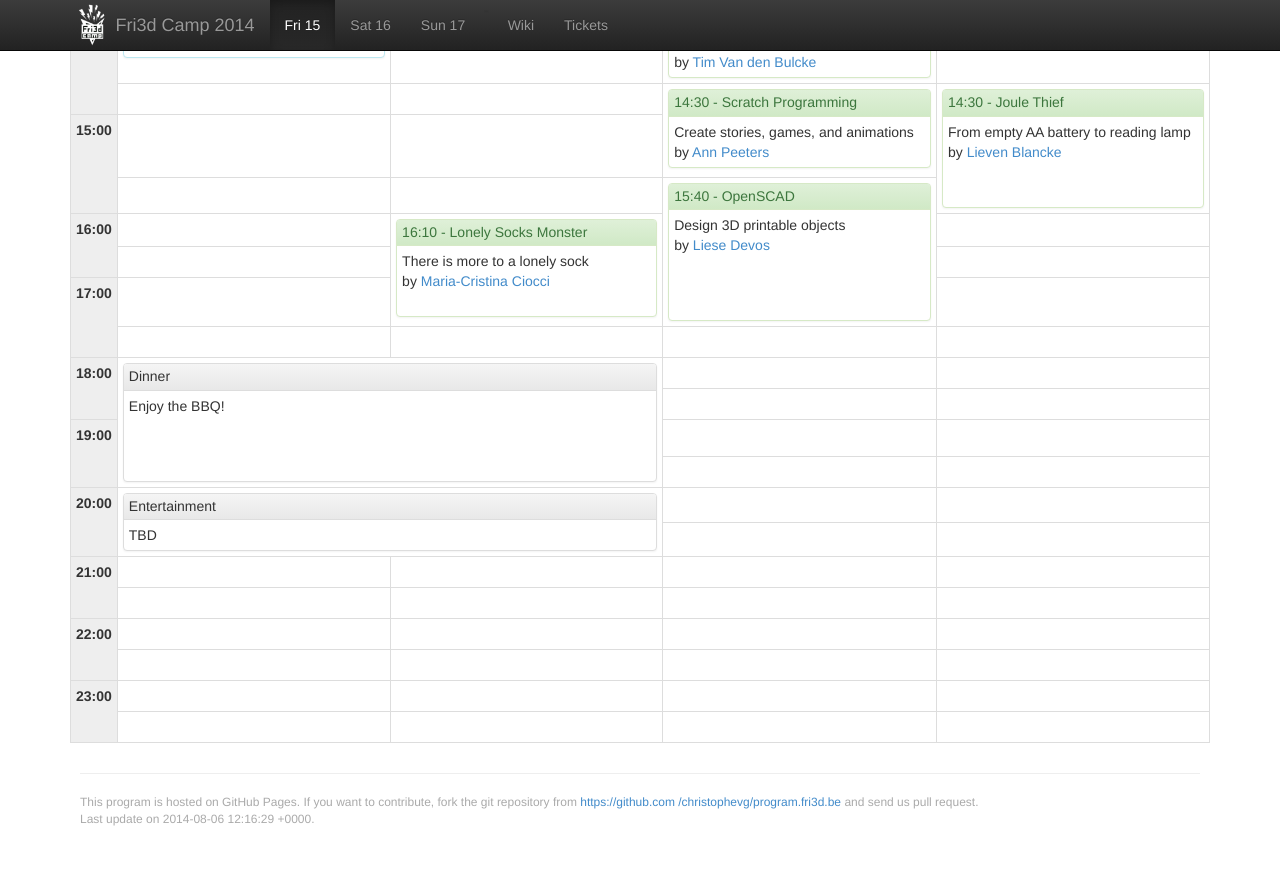
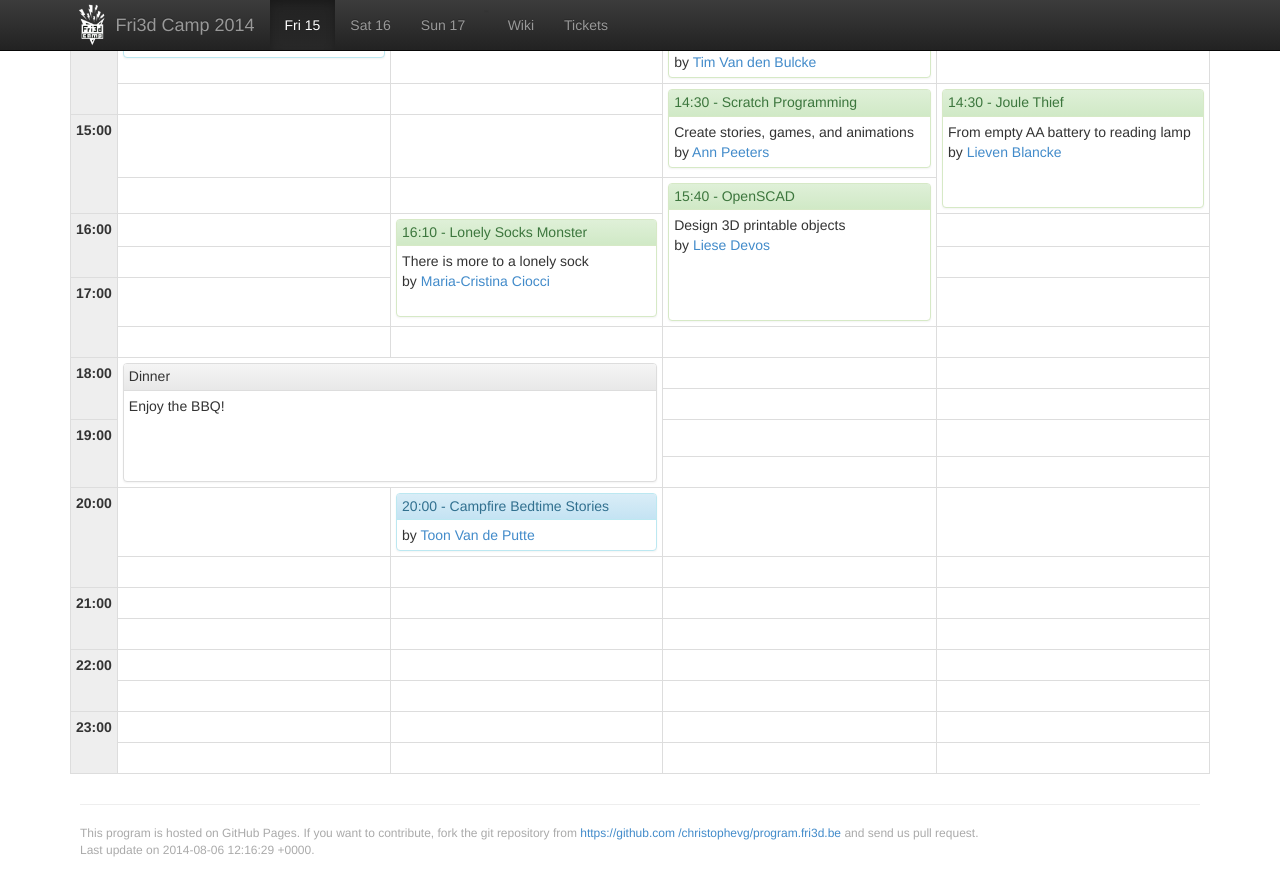
Before and after one commit to Fri3dCamp/program.fri3d.be, a Jekyll site: the page built from index.html, in a window 1280 px wide and 900 px high, scrolled down 610 px. Shown: the top 896 px of the window. Built offline with Jekyll 4.4.1, drawn with Linux system fonts in a browser that asks for light colours; nearby versions of some CDN libraries; before the commit the page ends 1479 px from its top, so only the background shows below that.

Commit message:
added Bedtime Stories by Toon Van de Putte

```diff
--- a/index.html
+++ b/index.html
@@ -279,19 +279,23 @@ layout: base
   </tr>
   <tr>
     <th rowspan="2">20:00</th>
-    <td rowspan="2" colspan="2">
-      <div class="panel panel-default">
+    <td>&nbsp;</td>
+    <td>
+      <div class="panel panel-info">
         <div class="panel-heading">
-          <h3 class="panel-title">Entertainment</h3>
+          <h3 class="panel-title"><a href="events/campfire_bedtime_stories.html">20:00 - Campfire Bedtime Stories</a></h3>
         </div>
         <div class="panel-body">
-          TBD
+          by <a href="speakers/toon_van_de_putte.html">Toon Van de Putte</a>
         </div>
       </div>
+    </td>
     <td>&nbsp;</td>
     <td>&nbsp;</td>
   </tr>
   <tr>
+    <td>&nbsp;</td>
+    <td>&nbsp;</td>
     <td>&nbsp;</td>
     <td>&nbsp;</td>
   </tr>
@@ -583,7 +587,16 @@ layout: base
   <tr>
     <th rowspan="2">20:00</th>
     <td>&nbsp;</td>
-    <td>&nbsp;</td>
+    <td>
+      <div class="panel panel-info">
+        <div class="panel-heading">
+          <h3 class="panel-title"><a href="events/campfire_bedtime_stories.html">20:00 - Campfire Bedtime Stories</a></h3>
+        </div>
+        <div class="panel-body">
+          by <a href="speakers/toon_van_de_putte.html">Toon Van de Putte</a>
+        </div>
+      </div>
+    </td>
     <td rowspan="4">
       <div class="panel panel-success">
         <div class="panel-heading">
--- /dev/null
+++ b/speakers/_posts/2014-08-15-toon_van_de_putte.html
@@ -0,0 +1,6 @@
+---
+layout: speaker
+name: Toon Van de Putte
+bio: Besides being a great designer - Toon has designed the logo, T-shirt designs,... for Fri3d Camp - he is also a passionate story teller.
+hosts: [ "Campfire Bedtime Stories" ]
+---
```
Also changed, not shown: events/_posts/2014-08-15-campfire_bedtime_stories.html (added, +10 -0 lines).
